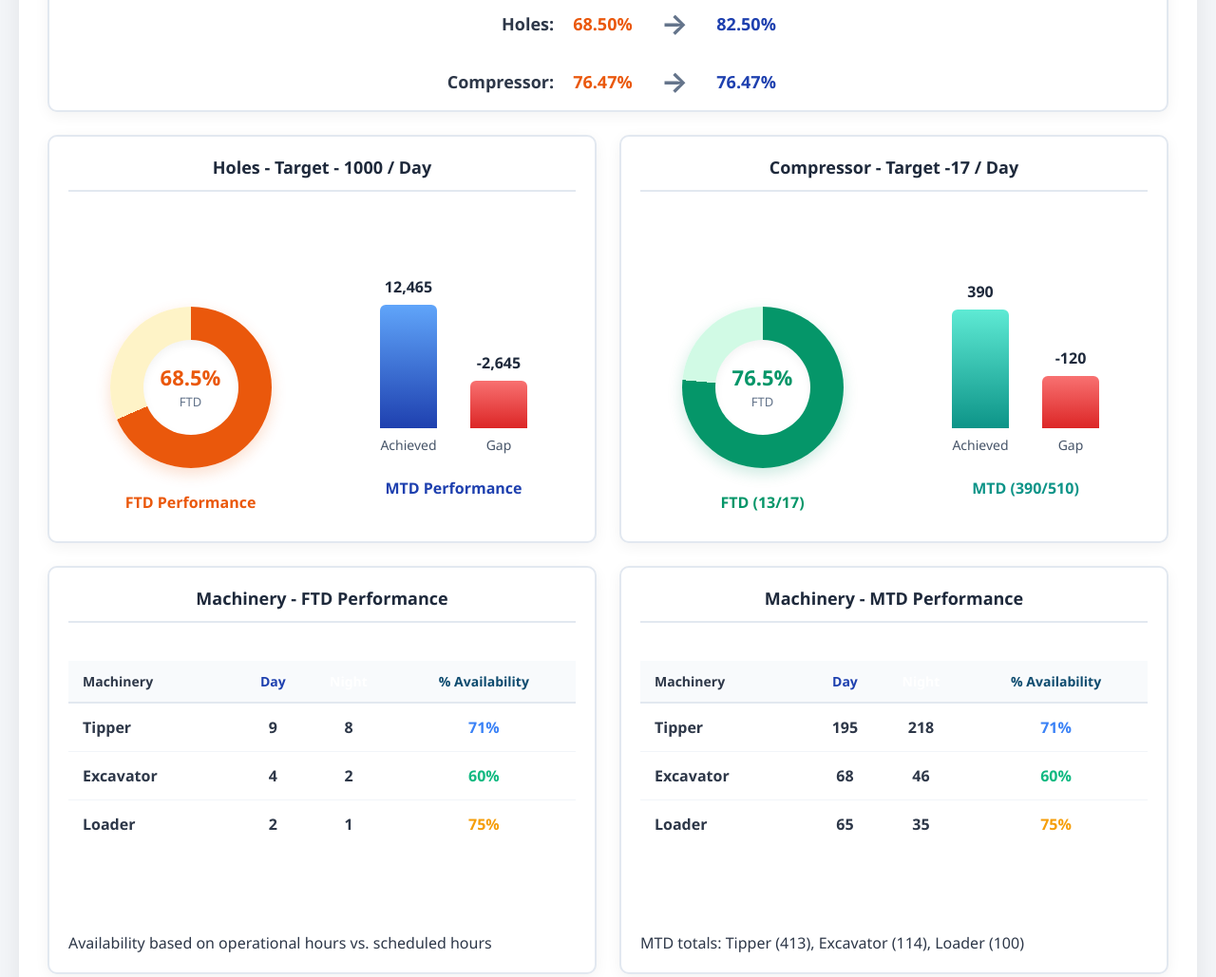
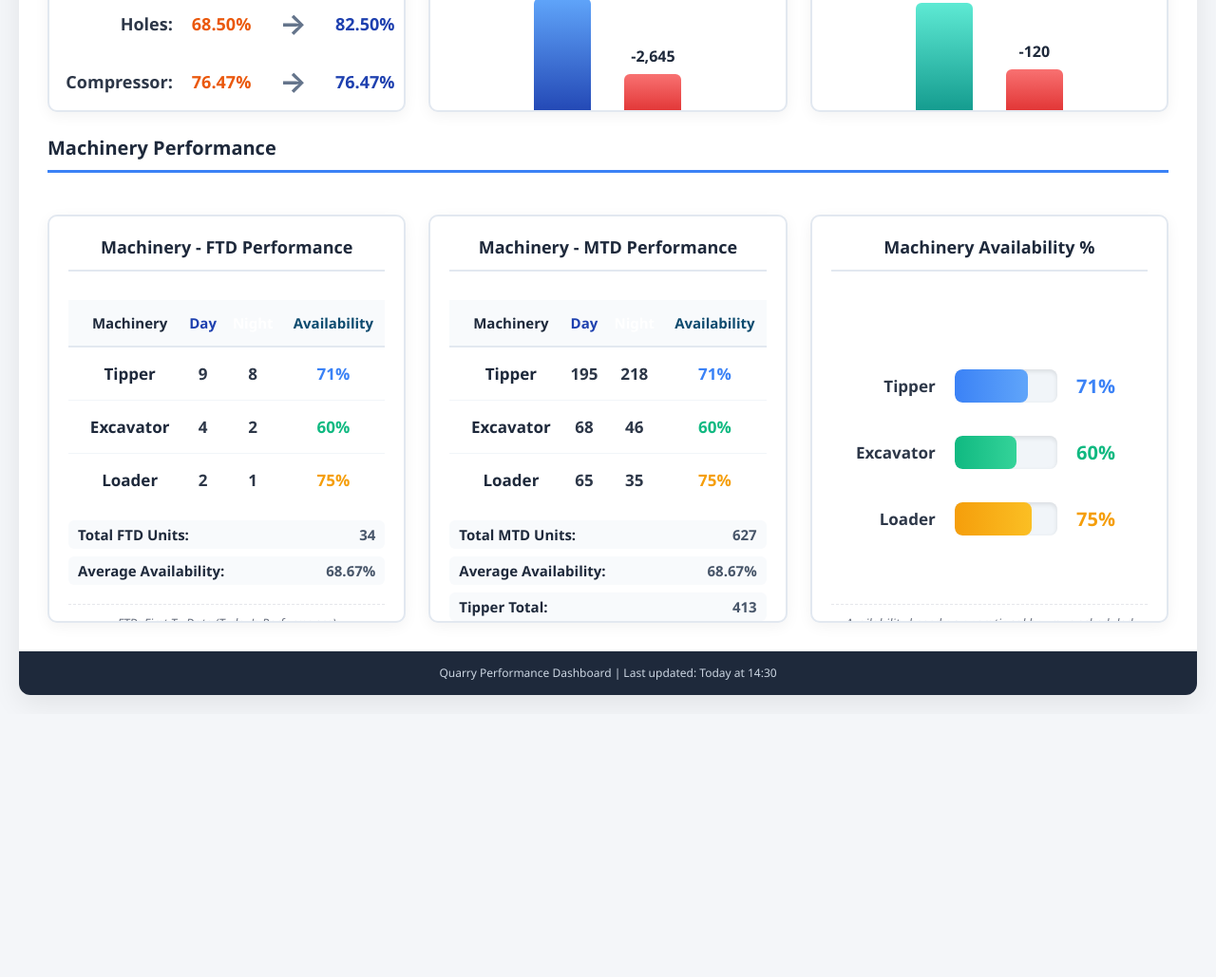
Before and after one commit to bimal-bp/Mapping-part-, a plain HTML site: page index.html in a window 1280 px wide. Shown: the part 464-1493 px from the top of the page at 95% size. After the commit the page ends 1216 px from the top, so only its background shows below. Drawn offline with Linux system fonts and the light colour scheme.

Commit message:
Update index.html

```diff
--- a/index.html
+++ b/index.html
@@ -41,9 +41,25 @@
         }
         .dashboard-body {
             display: grid;
-            grid-template-columns: 1fr 1fr 1fr 1fr;
+            grid-template-columns: repeat(3, 1fr);
             gap: 24px;
             padding: 30px;
+        }
+        .machinery-section {
+            grid-column: 1 / span 3;
+            display: grid;
+            grid-template-columns: repeat(3, 1fr);
+            gap: 24px;
+            margin-top: 10px;
+        }
+        .section-title {
+            grid-column: 1 / span 3;
+            font-size: 20px;
+            font-weight: 700;
+            color: #1e293b;
+            padding-bottom: 10px;
+            border-bottom: 3px solid #3b82f6;
+            margin-bottom: 10px;
         }
         .card {
             background: #ffffff;
@@ -234,27 +250,27 @@
         }
         .ftd-label { color: #ea580c; }
         .mtd-label { color: #1e40af; }
-        /* Compressor Colors */
+        /* Compressor Specific Colors */
         .compressor-ftd { color: #059669; }
         .compressor-mtd { color: #0d9488; }
-        /* Machinery Styles */
+        /* Machinery Data Styles - Box 1 & 2 */
         .machinery-table {
             width: 100%;
             border-collapse: collapse;
-            margin-top: 20px;
+            margin-top: 10px;
         }
         .machinery-table th {
             text-align: center;
             font-weight: 700;
-            padding: 12px 5px;
-            font-size: 14px;
+            padding: 14px 5px;
+            font-size: 15px;
             background-color: #f8fafc;
             border-bottom: 2px solid #e2e8f0;
         }
         .machinery-table td {
             text-align: center;
-            padding: 14px 5px;
-            font-size: 16px;
+            padding: 16px 5px;
+            font-size: 17px;
             font-weight: 600;
             border-bottom: 1px solid #f1f5f9;
         }
@@ -264,57 +280,97 @@
         .day-header { background-color: #dbeafe; color: #1e40af; }
         .night-header { background-color: #1e293b; color: white; }
         .availability-header { background-color: #f0f9ff; color: #0c4a6e; }
-        .machinery-name { text-align: left !important; padding-left: 15px !important; font-weight: 700; }
-        .availability-cell { font-weight: 700; }
+        .machinery-name {
+            text-align: left;
+            padding-left: 15px !important;
+            font-weight: 700;
+            color: #1e293b;
+        }
+        .availability-cell {
+            font-weight: 700;
+            font-size: 18px;
+        }
         .tipper-availability { color: #3b82f6; }
         .excavator-availability { color: #10b981; }
         .loader-availability { color: #f59e0b; }
-        /* Horizontal Bar Chart for Availability */
+
+        /* Machinery Box 3 - Horizontal Bar Chart */
         .availability-bar-chart {
             display: flex;
             flex-direction: column;
-            gap: 30px;
-            margin-top: 40px;
-            padding: 0 20px;
-            flex: 1;
+            gap: 35px;
+            margin-top: 30px;
+            padding: 0 10px;
+            height: 280px;
             justify-content: center;
         }
         .availability-bar-item {
             display: flex;
             align-items: center;
-            gap: 15px;
+            gap: 20px;
         }
         .availability-label {
             width: 100px;
             font-weight: 700;
-            font-size: 16px;
+            font-size: 17px;
+            text-align: right;
         }
         .availability-bar-container {
             flex: 1;
-            height: 34px;
-            background-color: #e5e7eb;
-            border-radius: 17px;
+            height: 35px;
+            background-color: #f1f5f9;
+            border-radius: 8px;
             overflow: hidden;
             position: relative;
+            box-shadow: inset 0 2px 5px rgba(0,0,0,0.1);
         }
         .availability-bar-fill {
             height: 100%;
-            border-radius: 17px;
+            border-radius: 8px;
             transition: width 1.5s ease;
-            width: 0;
+            width: 0; /* Will be set by JS */
         }
         .availability-percentage {
-            width: 60px;
-            font-weight: 700;
-            font-size: 18px;
-            text-align: right;
+            width: 65px;
+            font-weight: 800;
+            font-size: 20px;
+            text-align: left;
         }
-       -reports        .availability-note {
+        .availability-note {
             margin-top: 20px;
-            font-size: 12px;
+            font-size: 13px;
             color: #6b7280;
             text-align: center;
             font-style: italic;
+            padding-top: 10px;
+            border-top: 1px dashed #e5e7eb;
+        }
+        .machinery-stats {
+            margin-top: 15px;
+            display: flex;
+            flex-direction: column;
+            gap: 8px;
+            font-size: 15px;
+            color: #475569;
+        }
+        .machinery-stats div {
+            display: flex;
+            justify-content: space-between;
+            padding: 5px 10px;
+            background-color: #f8fafc;
+            border-radius: 6px;
+        }
+        .machinery-stats span:first-child {
+            font-weight: 600;
+            color: #1e293b;
+        }
+        .machinery-stats span:last-child {
+            font-weight: 700;
+        }
+        /* Center graph content in cards */
+        .card:nth-child(2) .card-content,
+        .card:nth-child(3) .card-content {
+            justify-content: space-between;
         }
         /* Footer */
         .dashboard-footer {
@@ -326,17 +382,24 @@
             line-height: 1.5;
         }
         /* Responsiveness */
-        @media (max-width: 1300px) {
-            .dashboard-body { grid-template-columns: 1fr 1fr; }
-            .card:first-child { grid-column: 1 / span 2; }
+        @media (max-width: 1200px) {
+            .dashboard-body, .machinery-section {
+                grid-template-columns: 1fr;
+            }
+            .section-title {
+                grid-column: 1;
+            }
         }
         @media (max-width: 768px) {
-            .dashboard-body { grid-template-columns: 1fr; }
             .combined-graphs { flex-direction: column; }
             .completion-line { flex-direction: column; gap: 15px; }
             .completion-arrow { transform: rotate(90deg); }
             .donut-container { width: 150px; height: 150px; }
             .donut-hole { width: 90px; height: 90px; }
+            .availability-bar-chart {
+                gap: 25px;
+                height: 250px;
+            }
         }
     </style>
 </head>
@@ -372,7 +435,9 @@
                                 <td class="gap-value">-315</td>
                                 <td class="gap-value">-2,645<span class="gap-percentage">(17.5%)</span></td>
                             </tr>
-                            <tr class="separator-row"></tr>
+                            <!-- Separator Row -->
+                            <tr class="separator-row">
+                            </tr>
                             <tr>
                                 <td><strong>COMPRESSOR</strong></td>
                                 <td>13</td>
@@ -399,12 +464,12 @@
                     </div>
                 </div>
             </div>
-
             <!-- Combined Drilling Graphs -->
             <div class="card">
                 <div class="card-content">
                     <div class="card-title">Holes - Target - 1000 / Day</div>
                     <div class="combined-graphs">
+                        <!-- FTD Donut -->
                         <div class="graph-section">
                             <div class="donut-container">
                                 <div class="donut-chart" style="background: conic-gradient(#ea580c 0% 68.5%, #fef3c7 68.5% 100%); box-shadow: 0 6px 16px rgba(234, 88, 12, 0.2);"></div>
@@ -415,6 +480,7 @@
                             </div>
                             <div class="graph-label ftd-label">FTD Performance</div>
                         </div>
+                        <!-- MTD Bar -->
                         <div class="graph-section">
                             <div class="bar-container">
                                 <div>
@@ -431,12 +497,12 @@
                     </div>
                 </div>
             </div>
-
             <!-- Compressor Performance Card -->
             <div class="card">
                 <div class="card-content">
                     <div class="card-title">Compressor - Target -17 / Day</div>
                     <div class="combined-graphs">
+                        <!-- FTD Donut for Compressor -->
                         <div class="graph-section">
                             <div class="donut-container">
                                 <div class="donut-chart" style="background: conic-gradient(#059669 0% 76.47%, #d1fae5 76.47% 100%); box-shadow: 0 6px 16px rgba(5, 150, 105, 0.2);"></div>
@@ -447,6 +513,7 @@
                             </div>
                             <div class="graph-label compressor-ftd">FTD (13/17)</div>
                         </div>
+                        <!-- MTD Bar for Compressor -->
                         <div class="graph-section">
                             <div class="bar-container">
                                 <div>
@@ -464,7 +531,10 @@
                 </div>
             </div>
 
-            <!-- Machinery FTD (Text only) -->
+            <!-- Machinery Section -->
+            <div class="section-title">Machinery Performance</div>
+            <div class="machinery-section">
+                <!-- Box 1: Machinery FTD Performance -->
                 <div class="card">
                     <div class="card-content">
                         <div class="card-title">Machinery - FTD Performance</div>
@@ -474,7 +544,7 @@
                                     <th class="machinery-name">Machinery</th>
                                     <th class="day-header">Day</th>
                                     <th class="night-header">Night</th>
-                                <th class="availability-header">% Availability</th>
+                                    <th class="availability-header">Availability</th>
                                 </tr>
                             </thead>
                             <tbody>
@@ -498,11 +568,21 @@
                                 </tr>
                             </tbody>
                         </table>
-                    <div class="availability-note" style="margin-top: auto;">Availability based on operational hours vs. scheduled hours</div>
+                        <div class="machinery-stats">
+                            <div>
+                                <span>Total FTD Units:</span>
+                                <span>34</span>
+                            </div>
+                            <div>
+                                <span>Average Availability:</span>
+                                <span>68.67%</span>
+                            </div>
+                        </div>
+                        <div class="availability-note">FTD: First To Date (Today's Performance)</div>
                     </div>
                 </div>
 
-            <!-- Machinery MTD (Text only) -->
+                <!-- Box 2: Machinery MTD Performance -->
                 <div class="card">
                     <div class="card-content">
                         <div class="card-title">Machinery - MTD Performance</div>
@@ -512,7 +592,7 @@
                                     <th class="machinery-name">Machinery</th>
                                     <th class="day-header">Day</th>
                                     <th class="night-header">Night</th>
-                                <th class="availability-header">% Availability</th>
+                                    <th class="availability-header">Availability</th>
                                 </tr>
                             </thead>
                             <tbody>
@@ -536,14 +616,36 @@
                                 </tr>
                             </tbody>
                         </table>
-                    <div class="availability-note" style="margin-top: auto;">MTD totals: Tipper (413), Excavator (114), Loader (100)</div>
+                        <div class="machinery-stats">
+                            <div>
+                                <span>Total MTD Units:</span>
+                                <span>627</span>
+                            </div>
+                            <div>
+                                <span>Average Availability:</span>
+                                <span>68.67%</span>
+                            </div>
+                            <div>
+                                <span>Tipper Total:</span>
+                                <span>413</span>
+                            </div>
+                            <div>
+                                <span>Excavator Total:</span>
+                                <span>114</span>
+                            </div>
+                            <div>
+                                <span>Loader Total:</span>
+                                <span>100</span>
+                            </div>
+                        </div>
+                        <div class="availability-note">MTD: Month To Date Performance</div>
                     </div>
                 </div>
 
-            <!-- Machinery Availability Horizontal Bar Graph -->
+                <!-- Box 3: Machinery Availability Bar Chart -->
                 <div class="card">
                     <div class="card-content">
-                    <div class="card-title">Machinery Availability Overview</div>
+                        <div class="card-title">Machinery Availability %</div>
                         <div class="availability-bar-chart">
                             <div class="availability-bar-item">
                                 <div class="availability-label">Tipper</div>
@@ -567,46 +669,48 @@
                                 <div class="availability-percentage loader-availability">75%</div>
                             </div>
                         </div>
-                    <div class="availability-note">Horizontal bars represent overall availability (FTD & MTD consistent)</div>
+                        <div class="availability-note">Availability based on operational hours vs scheduled hours</div>
                     </div>
                 </div>
             </div>
-
+        </div>
         <!-- Footer -->
         <div class="dashboard-footer">
             Quarry Performance Dashboard | Last updated: Today at 14:30
         </div>
     </div>
-
     <script>
-        // Animate horizontal bars on load
+        // Animate bar chart on page load
         document.addEventListener('DOMContentLoaded', function() {
             const bars = document.querySelectorAll('.availability-bar-fill');
             bars.forEach(bar => {
                 const percentage = bar.getAttribute('data-percentage');
+                // Set width after a small delay for animation effect
                 setTimeout(() => {
                     bar.style.width = `${percentage}%`;
                 }, 300);
             });
 
-            // Updated click alerts
+            // Click interactions for original 3 cards
             document.querySelectorAll('.card')[0].addEventListener('click', function() {
-                alert('Performance Summary\n\nDRILLING:\nFTD:\n- 685 Holes (Gap: -315)\nMTD:\n- 12,465 Holes (Gap: -2,645 | 17.5%)\n\nCOMPRESSOR:\nFTD:\n- 13 Units (Gap: -4)\nMTD:\n- 390 Units (Gap: -120 | 23.53%)');
+                alert('Performance Summary\n\nDRILLING:\nFTD:\n- Holes: 685\n- Gap: -315\n\nMTD:\n- Holes: 12,465\n- Gap: -2,645 (17.5%)\n\nCOMPRESSOR:\nFTD:\n- Units: 13\n- Gap: -4\n\nMTD:\n- Units: 390\n- Gap: -120 (23.53%)');
             });
             document.querySelectorAll('.card')[1].addEventListener('click', function() {
-                alert('Drilling Performance\n\nFTD: 68.5% (685/1,000)\nMTD: 82.5% (12,465/15,110)\nGap FTD: -315 | MTD: -2,645 (17.5%)');
+                alert('Drilling Performance\n\nFTD: 68.5% completed (685/1,000 units)\nMTD: 82.5% completed (12,465/15,110 units)\n\nGap:\n- FTD: -315 units\n- MTD: -2,645 units (17.5%)');
             });
             document.querySelectorAll('.card')[2].addEventListener('click', function() {
-                alert('Compressor Performance\n\nFTD: 76.47% (13/17)\nMTD: 76.47% (390/510)\nGap FTD: -4 | MTD: -120 (23.53%)');
+                alert('Compressor Performance\n\nFTD: 76.47% completed (13/17 units)\nMTD: 76.47% completed (390/510 units)\n\nGap:\n- FTD: -4 units\n- MTD: -120 units (23.53%)');
             });
-            document.querySelectorAll('.card')[3].addEventListener('click', function() {
-                alert('Machinery FTD Performance\n\nTipper: Day 9 | Night 8 | Availability 71%\nExcavator: Day 4 | Night 2 | Availability 60%\nLoader: Day 2 | Night 1 | Availability 75%');
+
+            // Click interactions for machinery cards
+            document.querySelectorAll('.machinery-section .card')[0].addEventListener('click', function() {
+                alert('Machinery FTD Performance\n\nTipper:\n- Day Shift: 9 units\n- Night Shift: 8 units\n- Total: 17 units\n- Availability: 71%\n\nExcavator:\n- Day Shift: 4 units\n- Night Shift: 2 units\n- Total: 6 units\n- Availability: 60%\n\nLoader:\n- Day Shift: 2 units\n- Night Shift: 1 unit\n- Total: 3 units\n- Availability: 75%');
             });
-            document.querySelectorAll('.card')[4].addEventListener('click', function() {
-                alert('Machinery MTD Performance\n\nTipper: Day 195 | Night 218 | Total 413 | Availability 71%\nExcavator: Day 68 | Night 46 | Total 114 | Availability 60%\nLoader: Day 65 | Night 35 | Total 100 | Availability 75%');
+            document.querySelectorAll('.machinery-section .card')[1].addEventListener('click', function() {
+                alert('Machinery MTD Performance\n\nTipper:\n- Day Shift: 195 units\n- Night Shift: 218 units\n- Total: 413 units\n- Availability: 71%\n\nExcavator:\n- Day Shift: 68 units\n- Night Shift: 46 units\n- Total: 114 units\n- Availability: 60%\n\nLoader:\n- Day Shift: 65 units\n- Night Shift: 35 units\n- Total: 100 units\n- Availability: 75%');
             });
-            document.querySelectorAll('.card')[5].addEventListener('click', function() {
-                alert('Machinery Availability Overview\n\nTipper: 71%\nExcavator: 60%\nLoader: 75%\n\nAvailability consistent across FTD and MTD');
+            document.querySelectorAll('.machinery-section .card')[2].addEventListener('click', function() {
+                alert('Machinery Availability Analysis\n\nTipper: 71%\n- Performance: Good\n- Target: 70%\n\nExcavator: 60%\n- Performance: Needs Improvement\n- Target: 75%\n\nLoader: 75%\n- Performance: Excellent\n- Target: 70%');
             });
         });
     </script>
```
Lines whose indentation alone changed are shown as unchanged.
